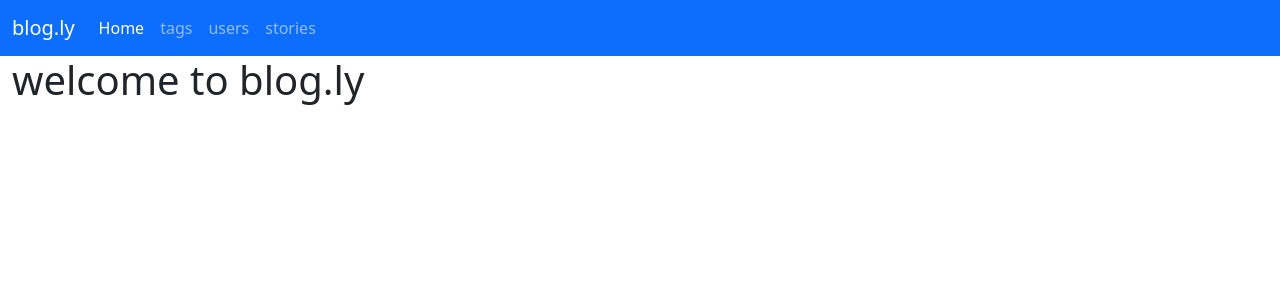
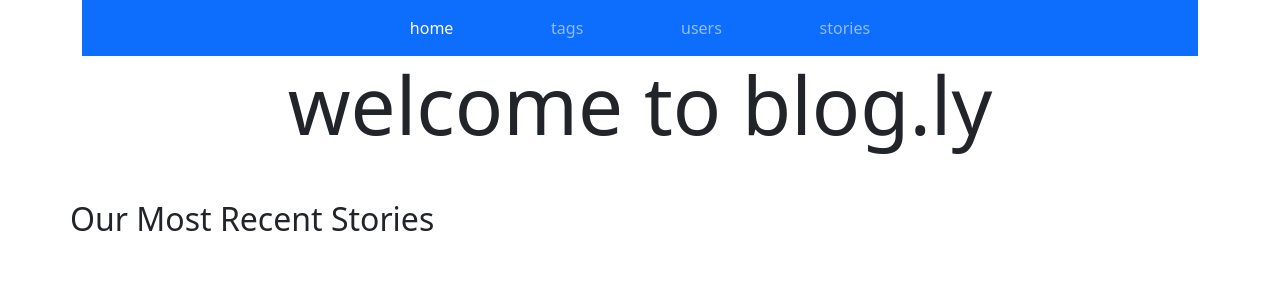
Before and after one commit to ttgannon/backend, a Flask app: page / in a window 1280 px wide. Shown: the top 300 px of the page. Run offline with Flask 3, Linux system fonts and the light colour scheme.

Commit message:
final chapter of blogly

```diff
--- a/flask-blogly/app.py
+++ b/flask-blogly/app.py
@@ -1,7 +1,7 @@
 """Blogly application."""
 
-from flask import Flask, render_template, request, redirect
-from models import db, connect_db, User, Story, PostTag, Tag
+from flask import Flask, render_template, request, redirect, flash
+from models import db, connect_db, User, Story, PostTag, Tag, default_picture
 from flask_debugtoolbar import DebugToolbarExtension
 
 app = Flask(__name__)
@@ -22,7 +22,8 @@ db.create_all()
 
 @app.route("/")
 def home_page():
-    return render_template('home.html')
+    stories = Story.query.order_by(Story.publish_time.desc()).limit(5).all()
+    return render_template('home.html', stories=stories)
 
 @app.route("/users")
 def users():
@@ -38,7 +39,11 @@ def new_users():
         lname = request.form['last_name']
         prof_pic = request.form['img_url']
 
+        if prof_pic == '':
+            prof_pic = default_picture
+
         new_user = User(first_name=fname, last_name=lname, image_url=prof_pic)
+
         db.session.add(new_user)
         db.session.commit()
 
@@ -84,13 +89,17 @@ def go_to_new_post(user_id):
 
     content = request.form['content']
     title = request.form['title']
+
+    if content == '' or title == '':
+        return redirect(f'/users/{user_id}/posts/new')
+
     tag_id = request.form.getlist('tags_html')
-    print('--------------------', tag_id)
 
     new_story = Story(story_name=title, story_content=content, author_id=user_id)
     db.session.add(new_story)
     db.session.commit()
 
+    #should probably fix to not run all these queries?
     for id in tag_id:
         new_post_tag = PostTag(post_id=new_story.id, tag_id=id)
         db.session.add(new_post_tag)
@@ -153,7 +162,9 @@ def new_tags():
         return render_template('new_tag.html')
 
     tag = request.form['tag']
-
+    if Tag.query.filter_by(name=tag).first():
+        flash(f'The tag "{tag}" already exists', 'warning')
+        return redirect('/tags/new')
     new_tag = Tag(name=tag)
 
     db.session.add(new_tag)
--- a/flask-blogly/templates/base.html
+++ b/flask-blogly/templates/base.html
@@ -9,16 +9,15 @@
     <link rel="stylesheet" href="/static/styles.css">
 </head>
 <body>
+    <div class="container">
         <nav class="navbar navbar-expand-lg bg-primary navbar-dark">
-        <div class="container-fluid">
-          <a class="navbar-brand" href="#">blog.ly</a>
             <button class="navbar-toggler" type="button" data-bs-toggle="collapse" data-bs-target="#navbarSupportedContent" aria-controls="navbarSupportedContent" aria-expanded="false" aria-label="Toggle navigation">
               <span class="navbar-toggler-icon"></span>
             </button>
-          <div class="collapse navbar-collapse" id="navbarSupportedContent">
-            <ul class="navbar-nav me-auto mb-2 mb-lg-0">
+            <div class="collapse navbar-collapse justify-content-center" id="navbarSupportedContent">
+              <ul class="navbar-nav nav-fill w-50 mb-2 mb-lg-0">
                 <li class="nav-item">
-                <a class="nav-link active" aria-current="page" href="/">Home</a>
+                  <a class="nav-link active" aria-current="page" href="/">home</a>
                 </li>
                 <li class="nav-item">
                   <a class="nav-link" href="/tags">tags</a>
@@ -31,8 +30,10 @@
                 </li>
               </ul>
             </div>
+
+        </nav>
     </div>
-      </nav>
+
 
     {% block body %}{% endblock %}
 
--- a/flask-blogly/templates/home.html
+++ b/flask-blogly/templates/home.html
@@ -5,8 +5,39 @@
 
 
 {% block body %}
-<div class="container-fluid">
-    <h1>welcome to blog.ly</h1>
+<div class="container-fluid header">
+    <h1 class="display-1 text-center $display-font-weight: 300"><strong>welcome to blog.ly</strong></h1>
 </div>
 
+<div class="container" style="margin-bottom: 3rem; margin-top: 3rem;">
+    <h2 class="row">Our Most Recent Stories</h2>
+</div>
+
+
+<div class="container">
+    <div class="row">
+        {% for story in stories %}
+        <div class="col-md-4">
+            <div class="card mb-4" style="width: 18rem;">
+                <img src="{{ story.author.image_url }}" class="card-img-top" alt="...">
+                    <div class="card-body">
+                        <h3 class="card-title">{{story.story_name}}</h3>
+                        <p class="card-text">
+                            {% if story.story_content|length > 50 %}
+                                {{ story.story_content[:50] ~ '...' }}
+                            {% else %}
+                                {{ story.story_content }}
+                            {% endif %}
+                        </p>
+                        <a href="/posts/{{ story.id }}" class="btn btn-primary">Read this story</a>
+                    </div>
+                <p class="card-text" style="padding-left: 1rem; padding-bottom: 1rem; font-size: smaller;">By {{story.author.first_name}} on {{ story.publish_time.strftime('%B %d, %Y %I:%M %p') }}</p>
+            </div>
+        </div>
+        {% endfor %}
+        </div>
+    </div>
+
+
+
 {% endblock %}
--- a/flask-blogly/templates/stories.html
+++ b/flask-blogly/templates/stories.html
@@ -5,9 +5,8 @@
 
 
 {% block body %}
-<div class="container-fluid">
+<div class="container">
     <h1>all stories</h1>
-</div>
     {% if stories %}
     <ul>
         {% for story in stories %}
@@ -17,5 +16,7 @@
 
 {% endif %}
 
+</div>
+
 
 {% endblock %}
--- a/flask-blogly/templates/users.html
+++ b/flask-blogly/templates/users.html
@@ -4,6 +4,7 @@
 {% endblock %}
 
 {% block body %}
+<div class="container">
     <h1>
         Users
     </h1>
@@ -14,7 +15,9 @@
     </ul>
 
     <form action="/users/new" method="GET">
-        <button type="submit">Add User</button>
+        <button class='btn btn-success' type="submit">Add User</button>
     </form>
 
+</div>
+
 {% endblock %}
```
Also changed, not shown: flask-blogly/models.py (+15 -3 lines), flask-blogly/templates/add_post.html (+17 -7 lines), flask-blogly/templates/new_tag.html (+12 -2 lines), flask-blogly/templates/post.html (+22 -10 lines), flask-blogly/templates/tag.html (+10 -2 lines), flask-blogly/templates/tags.html (+17 -4 lines), flask-blogly/templates/user_prof.html (+23 -11 lines), flask-blogly/templates/users_form.html (+6 -3 lines). Lines whose indentation alone changed are shown as unchanged.
